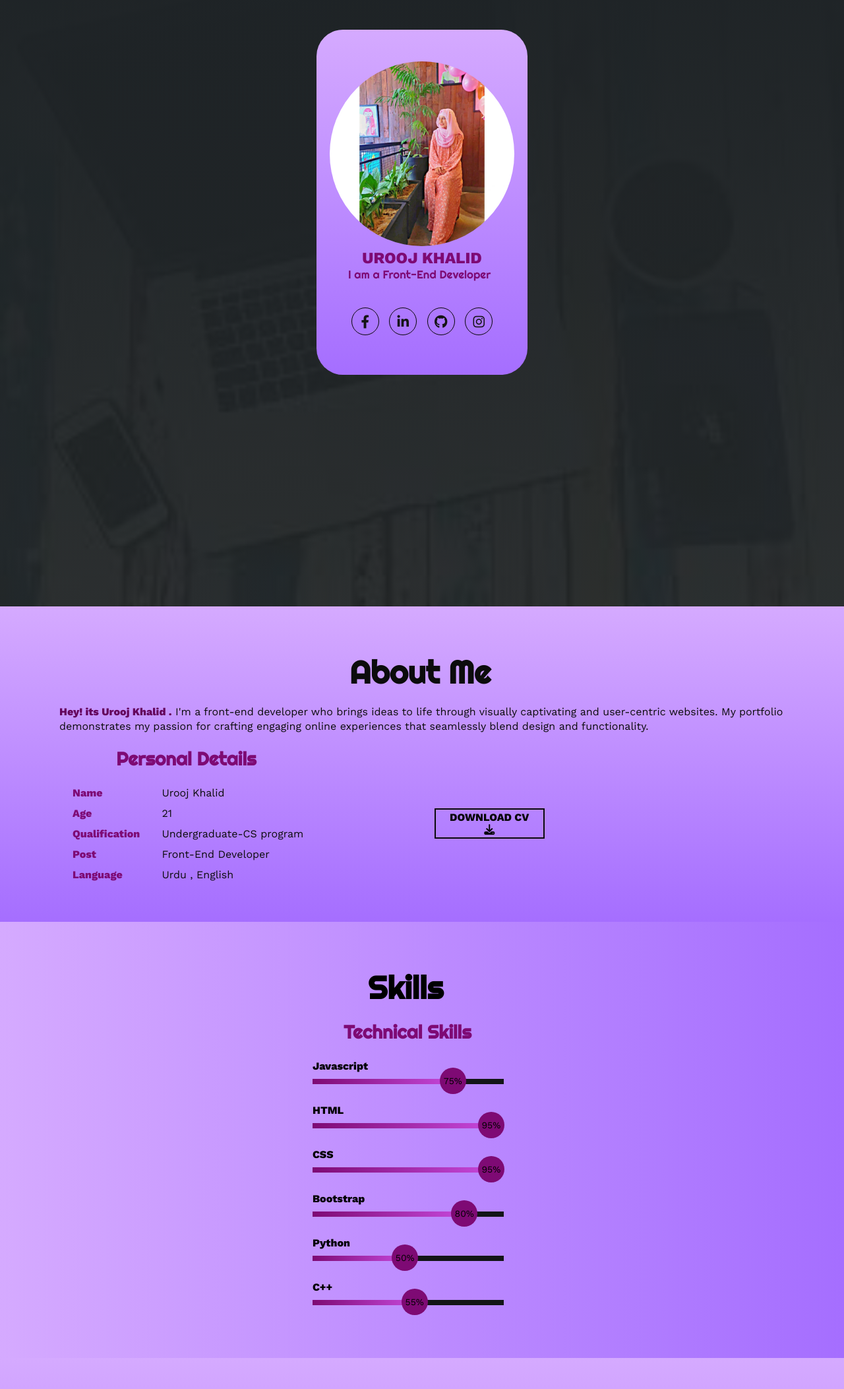
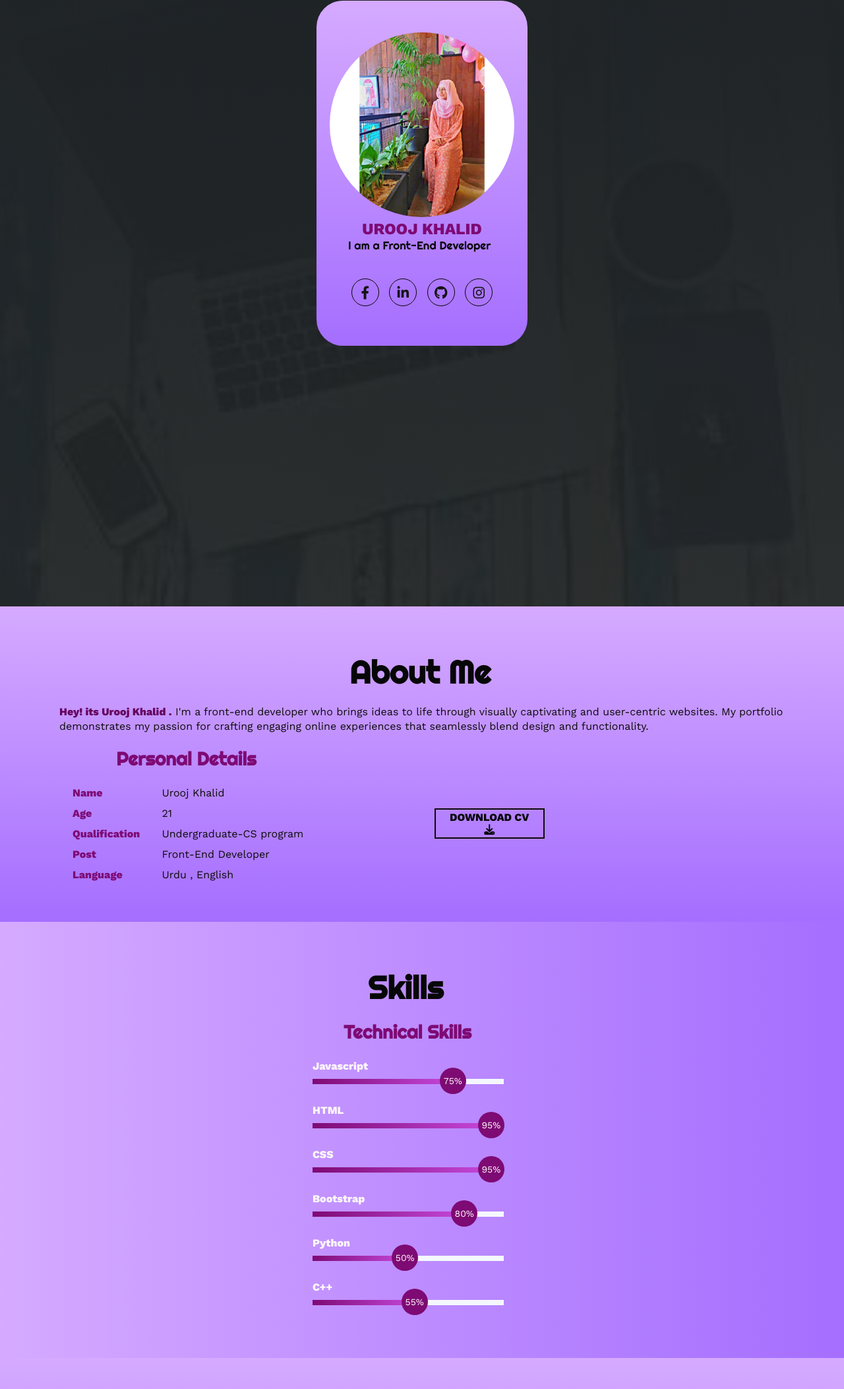
Before and after one commit to urooj-khalid5/CodSoft, a plain HTML site: page Codsoft/portfolio-Codsoft-Task3/index.html in a window 1280 px wide. Shown: the part 121-2226 px from the top of the page at 66% size. Drawn offline with nearby package versions, Linux system fonts and the light colour scheme.

Commit message:
Add files via upload

```diff
--- a/Codsoft/portfolio-Codsoft-Task3/style.css
+++ b/Codsoft/portfolio-Codsoft-Task3/style.css
@@ -79,7 +79,7 @@ html{
     margin: auto;
     text-align: center;
     border-radius: 40px;
-    margin-top: 13%;
+    margin-top: 9.5%;
 }
 
 
@@ -214,7 +214,7 @@ html{
 .skills {
     Background: linear-gradient(90deg, #d5aaff, #a56eff)
 ;
-    color: black;
+    color: rgb(255, 249, 249);
     padding: 50px 20px;
 }
 
@@ -230,6 +230,7 @@ h2 {
     text-align: center;
     padding: 20px 0;
     margin-right: 60%;
+    color: #070707;
 }
 
 .div2 {
@@ -258,7 +259,7 @@ h3 {
 .skill-div {
     height: 8px;
     width: 80%;
-    background-color: #131517;
+    background-color: #f4f8fc;
     position: relative;
     margin-bottom: 30px;
 }
```
